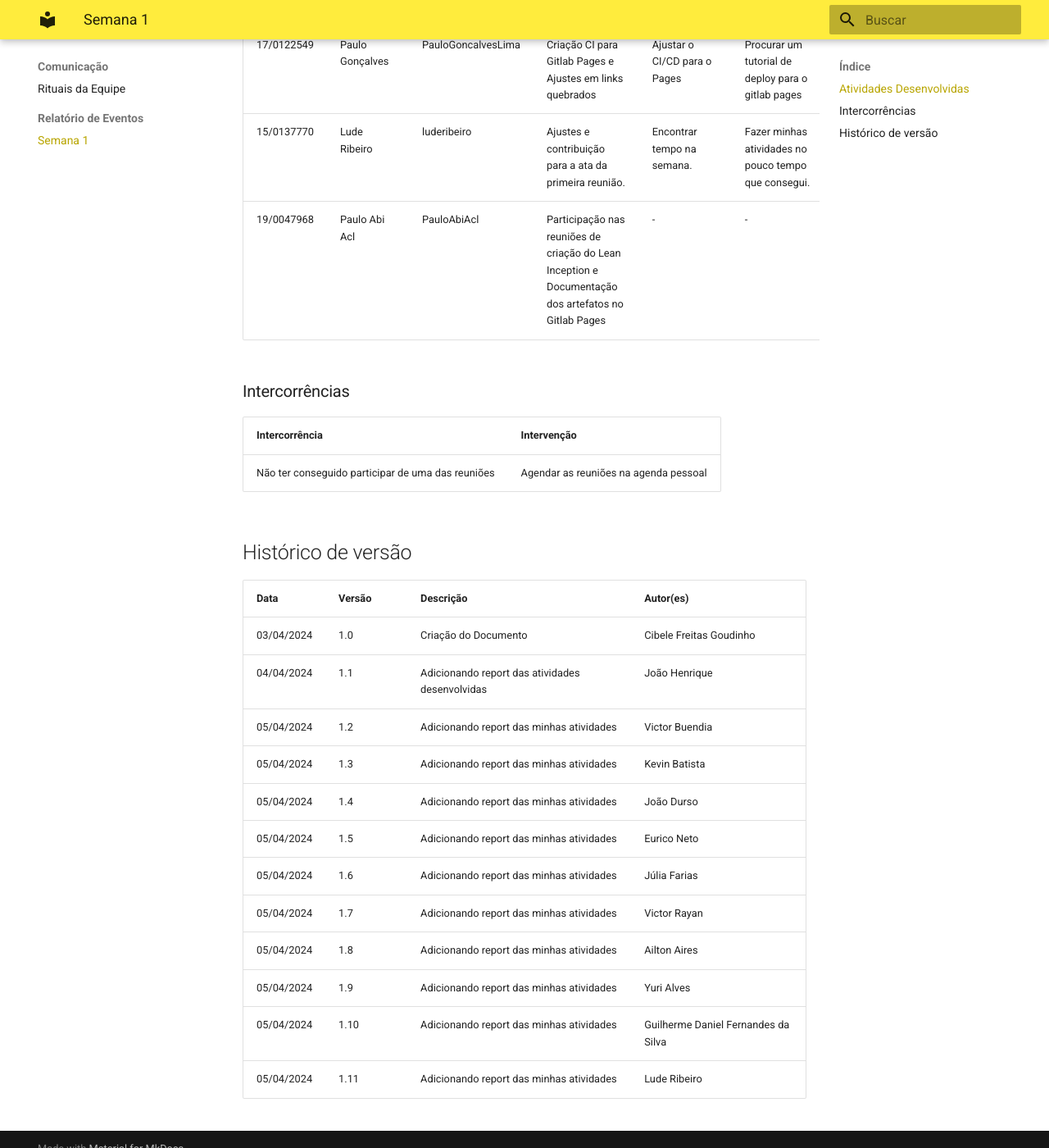
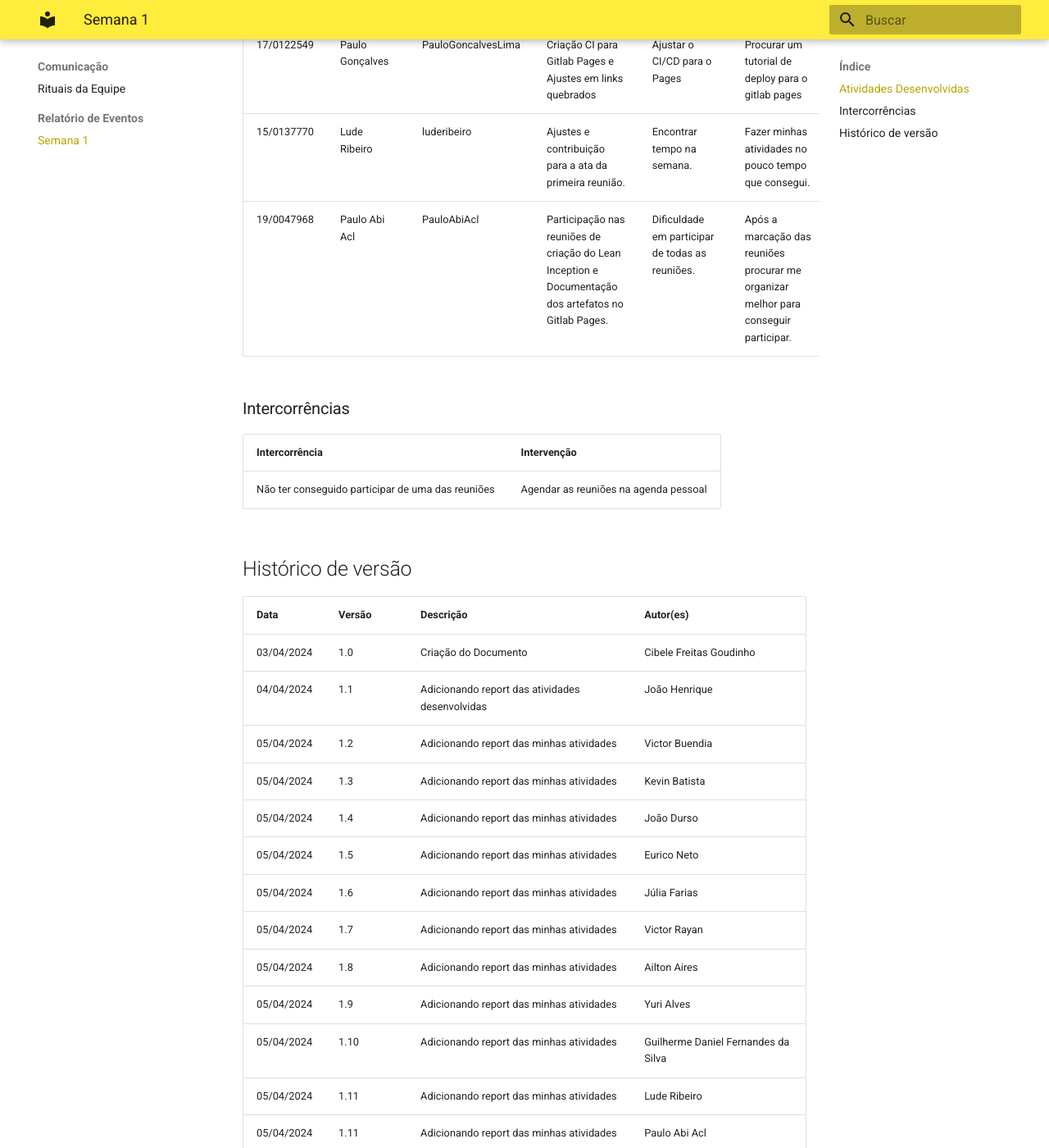
Before and after one commit to Simula-Fin/DOCS, an MkDocs documentation site: the page built from docs/reports/week1.md, in a window 1280 px wide and 1400 px high, scrolled down 2880 px. Shown: the whole window at 82% size. Built offline with MkDocs 1.6.1 and Material for MkDocs 9.7.7, drawn with Linux system fonts in a browser that asks for light colours.

Commit message:
Adicionando informacoes no relatorio

```diff
--- a/docs/reports/week1.md
+++ b/docs/reports/week1.md
@@ -16,7 +16,7 @@
 | 18/0018019 | Guilherme Daniel Fernandes da Silva | guilhermedfs14 | Auxílio na desenvolvimento do Canvas MVP e Benchmarking de fintechs atuantes no mercado, além de organizar as reuniões e cerimônias realizadas pela equipe | Manter o foco da equipe nas atividades a serem desenvolvidas | Chamar atenção para recuperar o foco da equipe nas atividades |
 | 17/0122549 | Paulo Gonçalves | PauloGoncalvesLima         | Criação CI para Gitlab Pages e Ajustes em links quebrados | Ajustar o CI/CD para o Pages                                                 | Procurar um tutorial de deploy para o gitlab pages         |
 | 15/0137770 | Lude Ribeiro | luderibeiro | Ajustes e contribuição para a ata da primeira reunião. | Encontrar tempo na semana. | Fazer minhas atividades no pouco tempo que consegui. |
-| 19/0047968 | Paulo Abi Acl      | PauloAbiAcl       | Participação nas reuniões de criação do Lean Inception e Documentação dos artefatos no Gitlab Pages | -                          | -
+| 19/0047968 | Paulo Abi Acl      | PauloAbiAcl       | Participação nas reuniões de criação do Lean Inception e Documentação dos artefatos no Gitlab Pages. | Dificuldade em participar de todas as reuniões.  | Após a marcação das reuniões procurar me organizar melhor para conseguir participar.
 
 ### Intercorrências
 
@@ -40,3 +40,4 @@
 | 05/04/2024 | 1.9    | Adicionando report das minhas atividades        | Yuri Alves              |
 | 05/04/2024 | 1.10   | Adicionando report das minhas atividades        | Guilherme Daniel Fernandes da Silva |
 | 05/04/2024 | 1.11   | Adicionando report das minhas atividades        | Lude Ribeiro |
+| 05/04/2024 | 1.11   | Adicionando report das minhas atividades        | Paulo Abi Acl|
```
